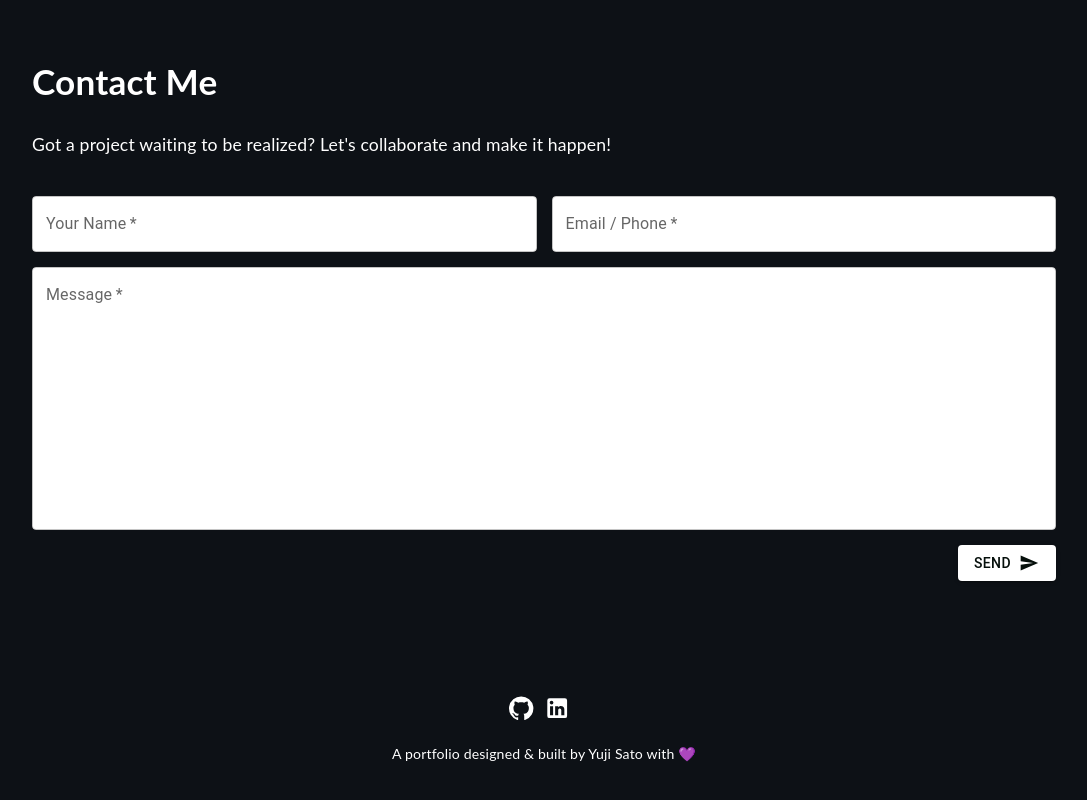
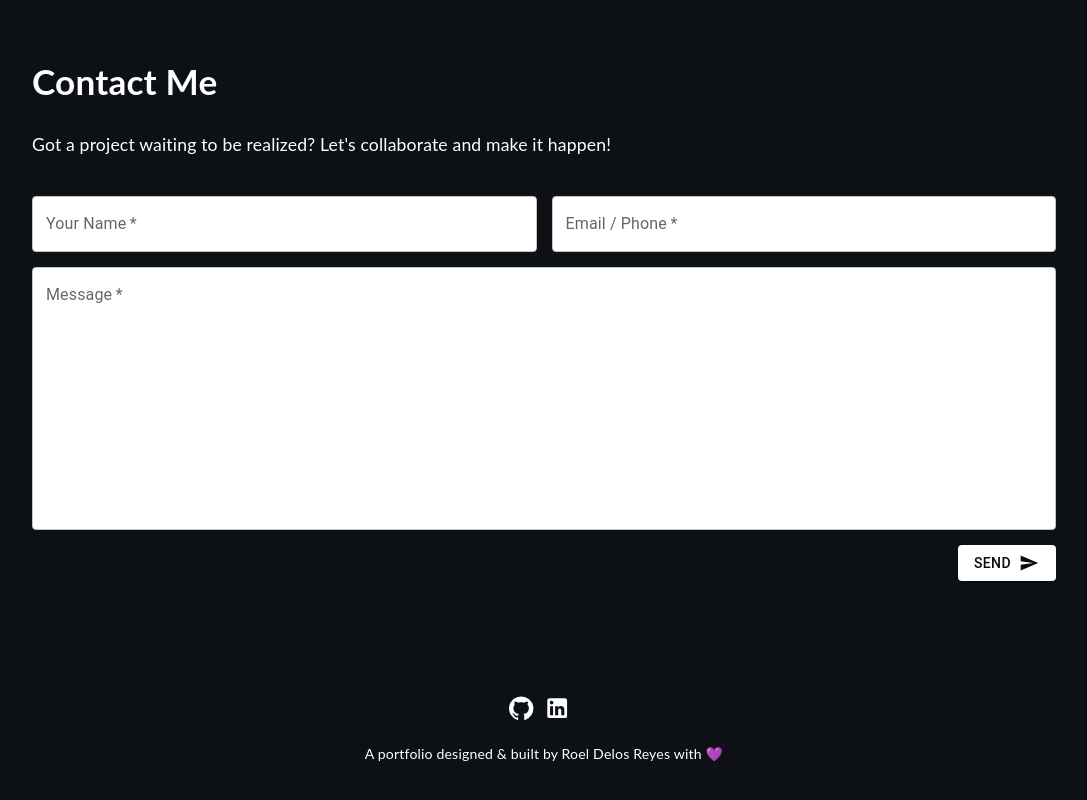
Before and after one commit to leorxdxd/Portfolio, a React (Create React App) app: page / in a window 1280 px wide. Shown: the part 6511-7311 px from the top of the page, without its empty margins (96-1183 px from the left). Built offline with nearby package versions, Linux system fonts and the light colour scheme.

Commit message:
Update Footer.tsx

```diff
--- a/src/components/Footer.tsx
+++ b/src/components/Footer.tsx
@@ -7,10 +7,10 @@ function Footer() {
   return (
     <footer>
       <div>
-        <a href="https://github.com/yujisatojr" target="_blank" rel="noreferrer"><GitHubIcon/></a>
-        <a href="https://www.linkedin.com/in/yujisato/" target="_blank" rel="noreferrer"><LinkedInIcon/></a>
+        <a href="https://github.com/leorxdxd" target="_blank" rel="noreferrer"><GitHubIcon/></a>
+        <a href="https://ph.linkedin.com/in/roel-de-los-reyes-3a5627251" target="_blank" rel="noreferrer"><LinkedInIcon/></a>
       </div>
-      <p>A portfolio designed & built by <a href="https://github.com/yujisatojr/react-portfolio-template" target="_blank" rel="noreferrer">Yuji Sato</a> with 💜</p>
+      <p>A portfolio designed & built by <a href="https://github.com/leorxdxd/Portfolio" target="_blank" rel="noreferrer">Roel Delos Reyes</a> with 💜</p>
     </footer>
   );
 }
```
